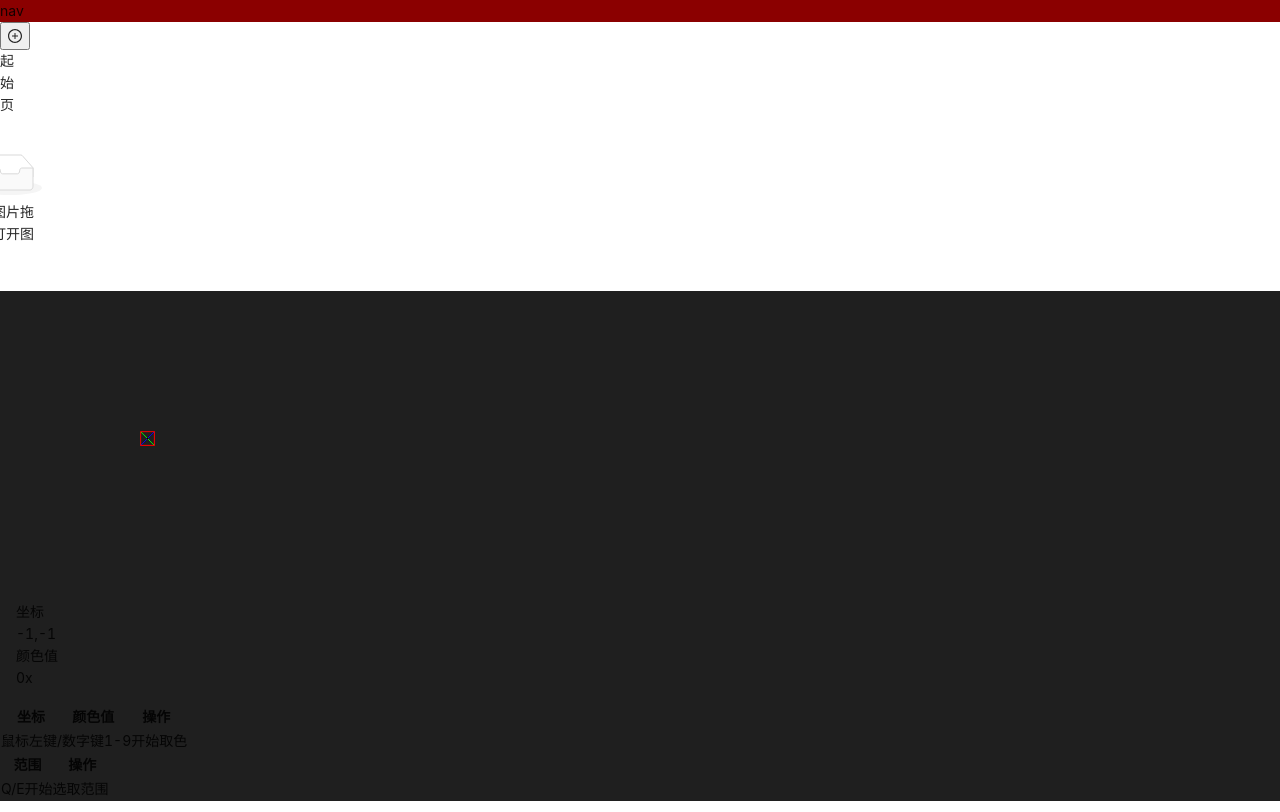
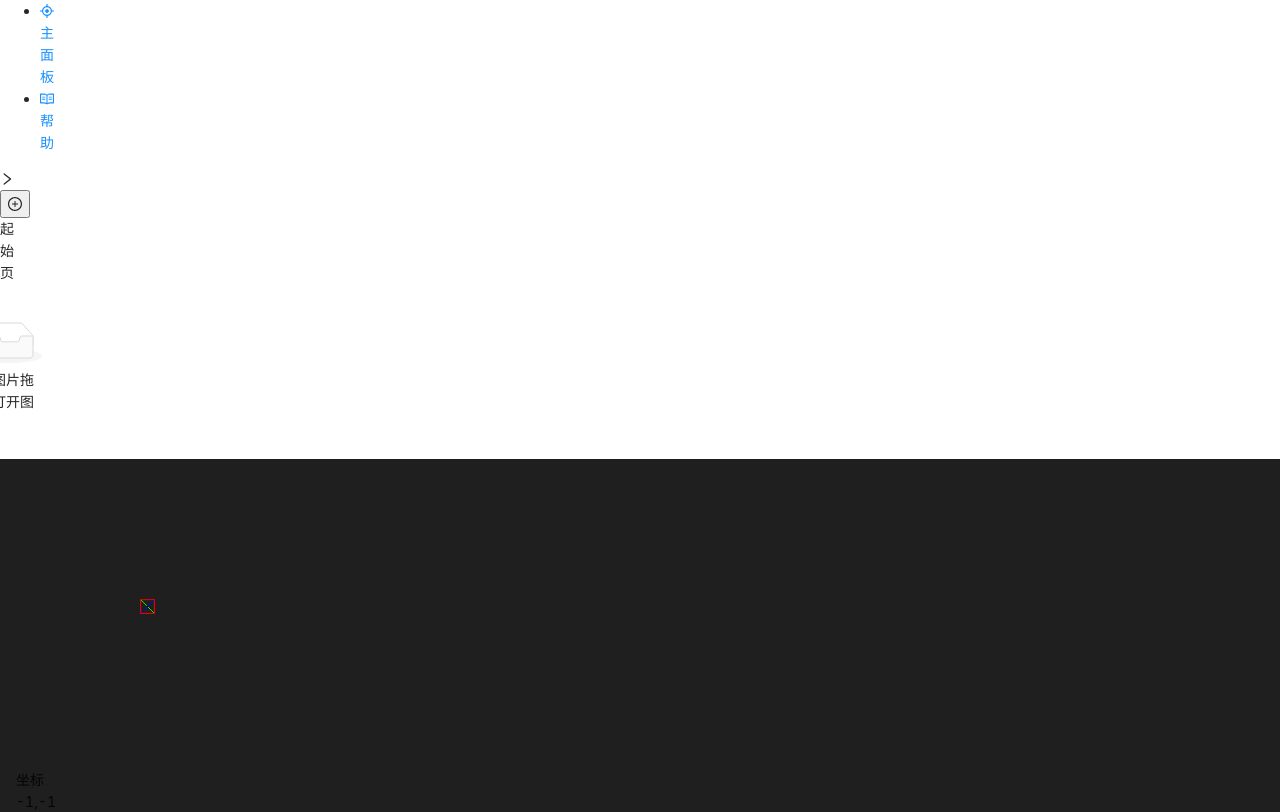
Before and after one commit to AuTsing/snapshop, a Vue app: page / in a window 1280 px wide. Shown: the top 812 px of the page. Built offline with nearby package versions, Linux system fonts and the light colour scheme.

Commit message:
add router

```diff
--- a/package.json
+++ b/package.json
@@ -13,6 +13,7 @@
     "ant-design-vue": "^3.0.0-beta.1",
     "jimp": "^0.16.1",
     "vue": "^3.2.25",
+    "vue-router": "^4.0.12",
     "vuex": "^4.0.2"
   },
   "devDependencies": {
--- a/src/App.vue
+++ b/src/App.vue
@@ -1,12 +1,14 @@
 <script setup lang="ts">
-import PickerVue from './view/Picker.vue';
+import NavbarVue from './components/Navbar.vue';
 </script>
 
 <template>
     <a-row class="screen" :wrap="false">
-        <a-col class="nav" flex="0 0 50px">nav</a-col>
+        <a-col>
+            <NavbarVue />
+        </a-col>
         <a-col flex="1 1 auto">
-            <PickerVue />
+            <router-view></router-view>
         </a-col>
     </a-row>
 </template>
--- a/src/components/Navbar.vue
+++ b/src/components/Navbar.vue
@@ -1,28 +1,26 @@
 <script setup lang="ts">
 import { ref } from 'vue';
+import { views } from '../router';
 
-const captureLoading = ref<boolean>(false);
+const collapsed = ref<boolean>(true);
+const selectedKeys = ref<string[]>([views[0].key]);
 </script>
 
 <template>
-    <div class="header-container">
-        <a-space :size="10">
-            <a-button type="primary" size="large" @click="() => null" :loading="captureLoading" :disabled="captureLoading">加载图片</a-button>
-            <a-button type="primary" size="large" @click="() => null" :loading="captureLoading" :disabled="captureLoading">图片比较器</a-button>
-            <a-button type="primary" size="large" @click="() => null" :loading="captureLoading" :disabled="captureLoading">制作字库</a-button>
-            <a-button type="primary" size="large" @click="() => null" :loading="captureLoading" :disabled="captureLoading">生成代码</a-button>
-            <a-button type="primary" size="large" @click="() => null" :loading="captureLoading" :disabled="captureLoading">设置</a-button>
-        </a-space>
-    </div>
+    <a-layout-sider class="menu" v-model:collapsed="collapsed" collapsible collapsedWidth="48px">
+        <a-menu v-model:selectedKeys="selectedKeys">
+            <a-menu-item v-for="view in views" :key="view.key">
+                <router-link :to="'/' + view.key">
+                    <component :is="view.icon" />
+                    <span>{{ view.title }}</span>
+                </router-link>
+            </a-menu-item>
+        </a-menu>
+    </a-layout-sider>
 </template>
 
 <style scoped>
-.header-container {
-    background-color: #1f1f1f;
-    height: 64px;
-    display: flex;
-    align-items: center;
-    overflow: auto;
-    padding: 0 10px;
+.menu {
+    height: 100%;
 }
 </style>
--- a/src/main.ts
+++ b/src/main.ts
@@ -1,7 +1,9 @@
 import { createApp } from 'vue';
 import App from './App.vue';
 import { store, key } from './store';
+import { router } from './router';
 
 const app = createApp(App);
 app.use(store, key);
+app.use(router);
 app.mount('#app');
--- /dev/null
+++ b/src/router/Help.ts
@@ -0,0 +1,12 @@
+import { IRoute } from './IRoute';
+import HelpVue from '../view/Help.vue';
+import { ReadOutlined } from '@ant-design/icons-vue';
+
+const Help: IRoute = {
+    key: 'help',
+    view: HelpVue,
+    title: '帮助',
+    icon: ReadOutlined,
+};
+
+export default Help;
--- /dev/null
+++ b/src/router/IRoute.ts
@@ -0,0 +1,10 @@
+import { RouteRecordRaw } from 'vue-router';
+import { FunctionalComponent, DefineComponent } from 'vue';
+import { AntdIconProps } from '@ant-design/icons-vue/lib/components/AntdIcon';
+
+export interface IRoute {
+    key: string;
+    view: DefineComponent<{}, {}, any>;
+    title: string;
+    icon: FunctionalComponent<AntdIconProps>;
+}
--- /dev/null
+++ b/src/router/Picker.ts
@@ -0,0 +1,12 @@
+import { IRoute } from './IRoute';
+import PickerVue from '../view/Picker.vue';
+import { AimOutlined } from '@ant-design/icons-vue';
+
+const Picker: IRoute = {
+    key: 'picker',
+    view: PickerVue,
+    title: '主面板',
+    icon: AimOutlined,
+};
+
+export default Picker;
--- /dev/null
+++ b/src/router/index.ts
@@ -0,0 +1,13 @@
+import { createRouter, createWebHashHistory, RouteRecordRaw } from 'vue-router';
+import { IRoute } from './IRoute';
+import Picker from './Picker';
+import Help from './Help';
+
+export const views: IRoute[] = [Picker, Help];
+
+export const routes: RouteRecordRaw[] = [{ path: '/', component: Picker.view }, ...views.map(view => ({ path: '/' + view.key, component: view.view }))];
+
+export const router = createRouter({
+    history: createWebHashHistory(),
+    routes,
+});
--- /dev/null
+++ b/src/view/Help.vue
@@ -0,0 +1,7 @@
+<script setup lang="ts"></script>
+
+<template>
+    <h1>HELP</h1>
+</template>
+
+<style scoped></style>
```
Also changed, not shown: 1 other file (tests, documents, lock files or other folders).
